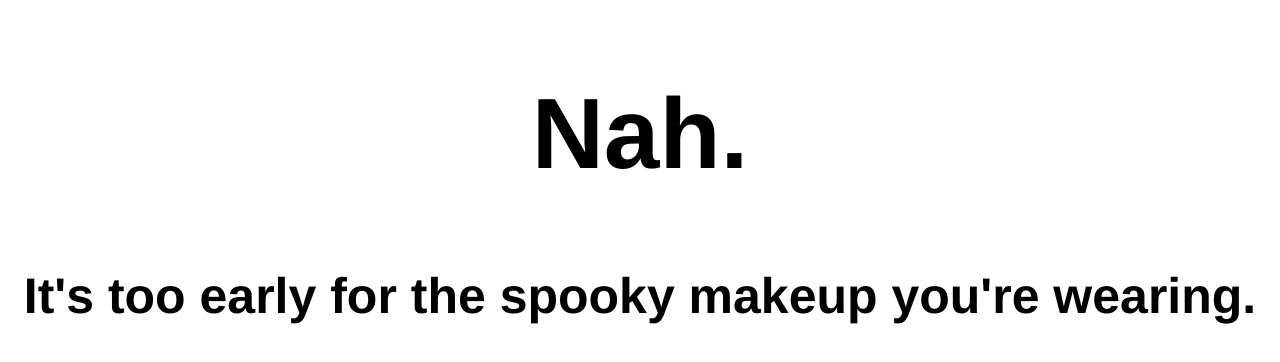
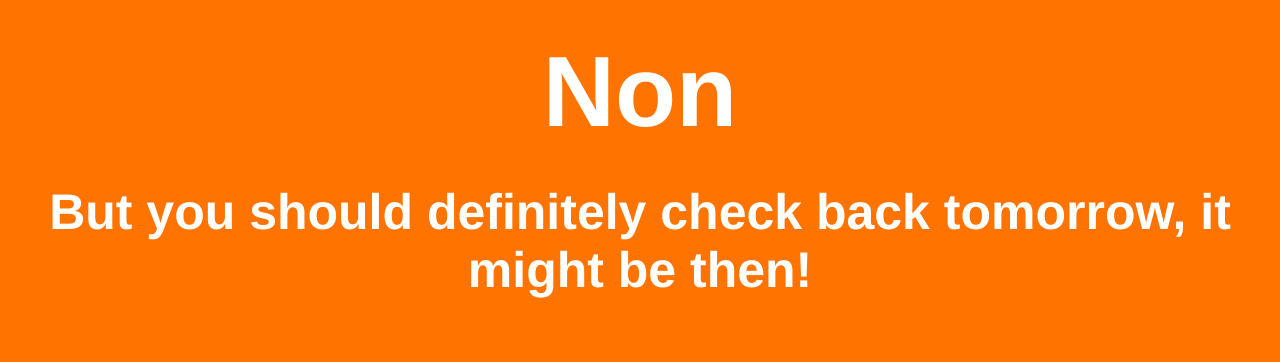
Before and after one commit to Karljoones/isithalloween, a React (Create React App) app: page / in a window 1280 px wide. Shown: the top 362 px of the page. Built offline with nearby package versions, Linux system fonts and the light colour scheme.

Commit message:
Closes #1: added a share button

```diff
--- a/src/App.js
+++ b/src/App.js
@@ -1,9 +1,50 @@
+import React from 'react';
+
 function App() {
 
-  const yes = ["Yes.", "YES!", "¡SI!", "No.. I mean, YES!", "Halloween mode activated", "🎃"];
-  const yesSub = ["Time to get spooky!", "It's the most wonderful time of the year!", "Which witch is which?", "I'm a mouse.. Duh!"]
-  const no = ["No.", "Nah.", "Not yet.", "Nope."];
-  const noSub = ["Go back to work.", "Put that costume back in your wardrobe.", "It's too early for the spooky makeup you're wearing.", "But you should definitely check back tomorrow, it might be then!"]
+  const yes = [
+    "Yes",
+    "YES!",
+    "¡SI!",
+    "No.. I mean, YES!",
+    "Halloween mode activated",
+    "🎃",
+    "Ya",
+    "Ja",
+    "Oui",
+    "はい"
+  ];
+  const yesSub = [
+    "Time to get spooky!",
+    "It's the most wonderful time of the year!",
+    "Which witch is which?",
+    "I'm a mouse.. Duh!",
+    "Light the sparklers!",
+  ];
+
+  const no = [
+    "No",
+    "Nah",
+    "Not yet",
+    "Nope",
+    "Nej",
+    "Non",
+    "Nein",
+    "No... But in Spanish",
+    "Nie",
+    "Não",
+    "Yes! Happy Not Opposite Day."
+  ];
+  const noSub = [
+    "Go back to work.",
+    "Put that costume back in your wardrobe.",
+    "It's too early for the spooky makeup you're wearing.",
+    "But you should definitely check back tomorrow, it might be then!",
+    "\"No capes!\" - Edna Mode, 2004",
+
+  ];
+
+  const [shareText, setShareText] = React.useState("It's not Halloween yet... Check back soon!");
 
   const isItHalloween = () => {
     const today = new Date();
@@ -15,6 +56,14 @@ function App() {
     <div className="App">
       <h1 className="title">{isItHalloween() ? yes[Math.floor(Math.random() * yes.length)] : no[Math.floor(Math.random() * no.length)]}</h1>
       <h3 className="subtitle">{isItHalloween() ? yesSub[Math.floor(Math.random() * yesSub.length)] : noSub[Math.floor(Math.random() * noSub.length)]}</h3>
+
+      {isItHalloween() && setShareText("It's Halloween! Time to get spooky!")}
+
+      {navigator.share &&
+        <button className="sharebtn" aria-label="share" onClick={() => { navigator.share({ title: document.title, text: shareText, url: window.location.href }) }}>
+          Share
+        </button>
+      }
     </div>
   );
 }
--- a/src/index.css
+++ b/src/index.css
@@ -2,19 +2,16 @@ body {
   text-align: center;
   margin: auto;
   font-family: "Helvetica Neue", Helvetica, Arial, sans-serif;
-  background-color: black;
+  background-color: #ff7300;
   color: white;
-  margin: 20px;
 }
 
-@media (prefers-color-scheme: light) {
-  body {
-    background-color: white;
-    color: black;
-  }
+.App {
+  height: 100vh;
 }
 
 h1.title {
+  margin: 25px 0 0 0;
   font-size: 100px;
   line-height: 100pt;
   font-weight: bold;
@@ -23,15 +20,30 @@ h1.title {
 @media only screen and (max-width: 768px) {
   h1.title {
     font-size: 50px;
+    margin: 0 32px;
   }
 }
 
 h3.subtitle {
+  margin: 25px 0 0 0;
   font-size: 50px;
 }
 
 @media only screen and (max-width: 768px) {
   h3.subtitle {
     font-size: 25px;
+    margin: 0 32px;
   }
 }
+
+.sharebtn {
+  margin: 32px auto 0 auto;
+  border: 2px solid white;
+  color: white;
+  background-color :#ff7300;
+  padding: 4px 16px;
+  font-size: 16px;
+  cursor: pointer;
+  border-color: white;
+  border-radius: 8px;
+}
--- a/src/index.min.css
+++ b/src/index.min.css
@@ -1 +1 @@
-body{text-align:center;margin:auto;font-family:"Helvetica Neue",Helvetica,Arial,sans-serif;background-color:#000;color:#fff;margin:20px}@media (prefers-color-scheme:light){body{background-color:#fff;color:#000}}h1.title{font-size:100px;line-height:100pt;font-weight:700}@media only screen and (max-width:768px){h1.title{font-size:50px}}h3.subtitle{font-size:50px}@media only screen and (max-width:768px){h3.subtitle{font-size:25px}}
+body{text-align:center;margin:auto;font-family:"Helvetica Neue",Helvetica,Arial,sans-serif;background-color:#ff7300;color:#fff}.App{height:100vh}h1.title{margin:25px 0 0 0;font-size:100px;line-height:100pt;font-weight:700}@media only screen and (max-width:768px){h1.title{font-size:50px;margin:0 32px}}h3.subtitle{margin:25px 0 0 0;font-size:50px}@media only screen and (max-width:768px){h3.subtitle{font-size:25px;margin:0 32px}}.sharebtn{margin:32px auto 0 auto;border:2px solid #fff;color:#fff;background-color:#ff7300;padding:4px 16px;font-size:16px;cursor:pointer;border-color:#fff;border-radius:8px}
```
Also changed, not shown: public/manifest.json.
